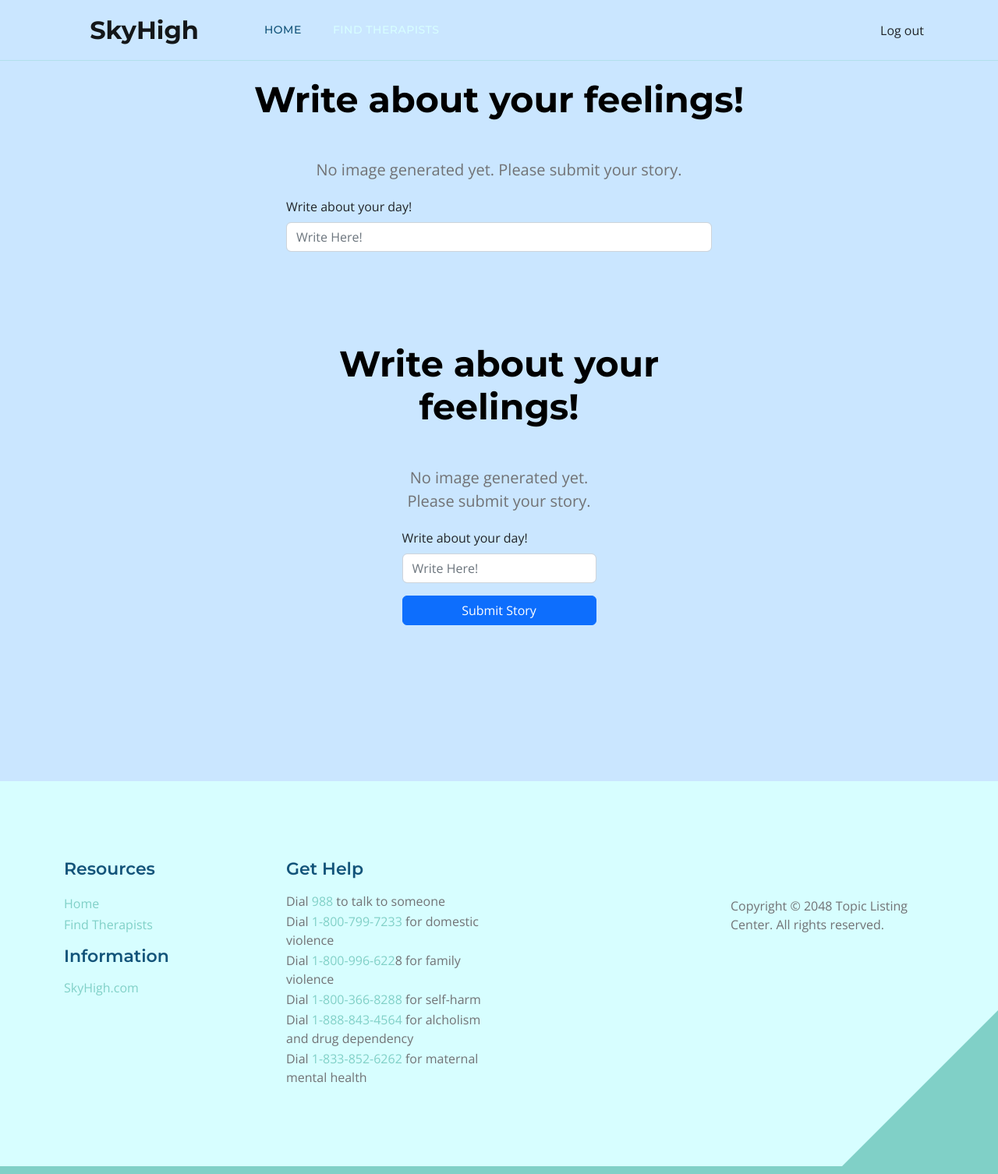
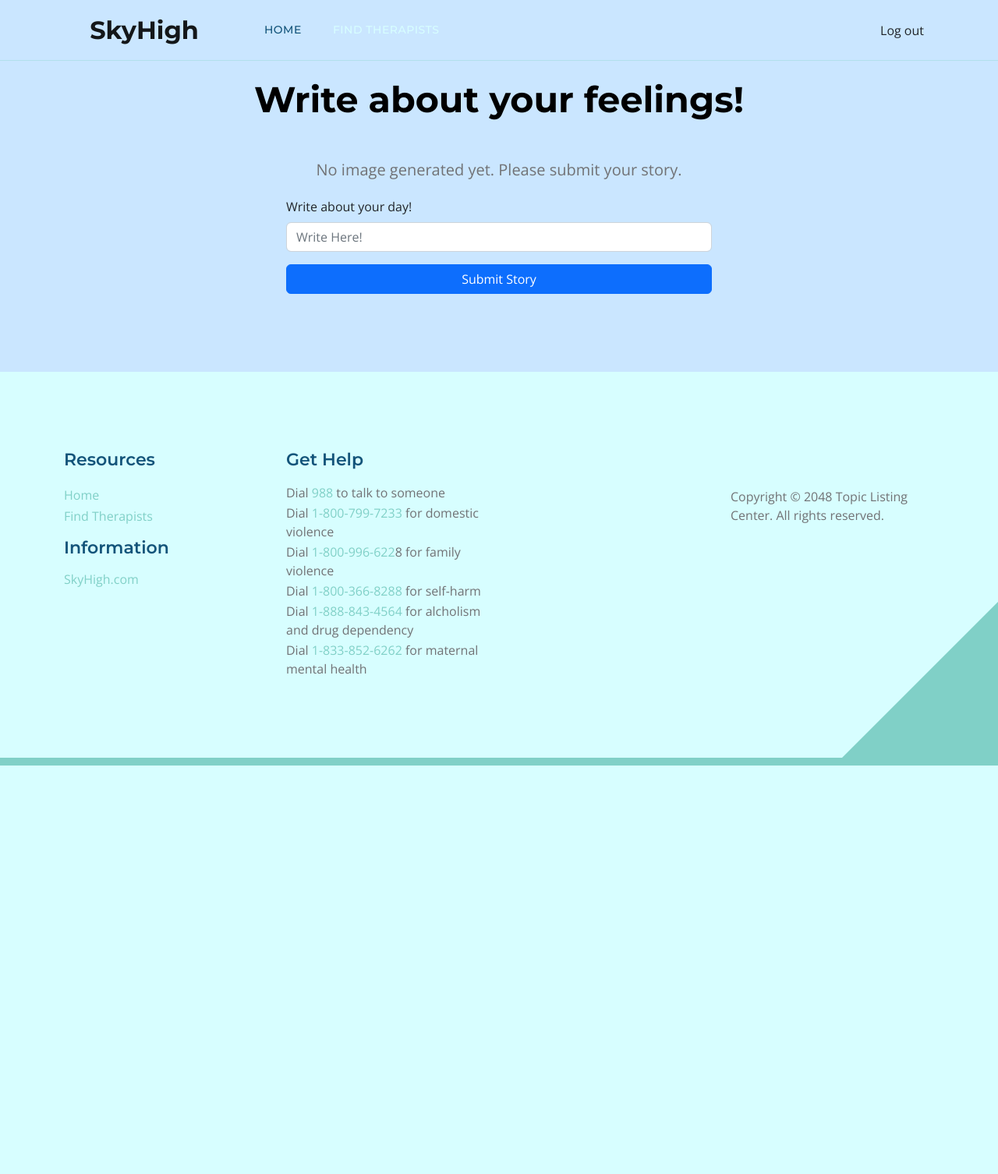
Before and after one commit to OluwajembolaO/SkyHigh, a Flask app: page /whiteboard in a window 1280 px wide. Shown: the whole page at 78% size. After the commit the page ends 982 px from the top, so only its background shows below. Run offline with Flask 3, Linux system fonts and the light colour scheme; parts of the project's set-up code (start-up, migrations or seed data) failed here and were passed over; some libraries are stand-ins or nearby versions; some web fonts are replaced.

Commit message:
we cooked

```diff
--- a/app.py
+++ b/app.py
@@ -32,7 +32,6 @@ def login():
         if not (check and check_password_hash(check[0][2], password)): return "Incorrect username or password"
 
         current_username = username
-        print(current_username)
         return redirect("/")
     return render_template("login.html")
 
@@ -54,21 +53,14 @@ def register():
     return render_template("register.html")
 
 
-@app.route("/whiteboard")
+@app.route("/whiteboard", methods=['GET', 'POST'])
 def whiteboard():
+    if request.method == 'POST':
+        story = request.form.get("story")
+        url = generateImage(story)
+
+        return render_template("whiteboard.html", image=url)
     return render_template("whiteboard.html")
-
-@app.route("/getImage", methods=['GET', 'POST'])
-def get_image():
-    if request.method == 'POST':
-        story = request.form.get('story')
-        image = generateImage(story, current_username)
-        print(image)
-
-        return render_template('whiteboard.html', story=story, image=image)
-    print("NO IMAGE")
-    return render_template('whiteboard.html')
-
 
 @app.route('/therapy', methods=['POST'])
 def find_therapy():
@@ -85,5 +77,6 @@ def find_therapy():
 
     return jsonify(therapies)
 
+
 if __name__ == '__main__':
     app.run(debug=True)
--- a/templates/whiteboard.html
+++ b/templates/whiteboard.html
@@ -63,27 +63,6 @@
         </div>
     </nav>
 
-    <section class="therapy-section section-padding section-bg" id="section_5">
-        <div class="container">
-            <div class="row">
-                <div class="col-lg-12 col-12 text-center">
-                    <h2 class="mb-5">Write about your feelings!</h2>
-                </div>
-
-                <div class="col-lg-6 col-12 mx-auto">
-                    <form id="searchImage" method="POST" action="/getImage">
-                        <div class="image-container">
-                            {% if image %}
-                                <img class="text-center" src="{{ image }}" alt="Your generated image" id="generatedImage" style="max-width: 100%; display: block;">
-                            {% else %}
-                                <p>No image generated yet. Please submit your story.</p>
-                            {% endif %}
-                        </div>
-
-                        <div class="mb-3">
-                            <label for="story" class="form-label">Write about your day!</label>
-                            <input type="text" class="form-control" id="story" name="story" placeholder="Write Here!" required>
-                        </div>
 
             <section class="therapy-section section-padding section-bg" id="section_5">
                 <div class="container">
@@ -93,7 +72,7 @@
                         </div>
 
                         <div class="col-lg-6 col-12 mx-auto">
-                            <form id="searchImage" method="POST" action="/getImage">
+                            <form id="searchImage" method="POST" action="/whiteboard">
                                 <div class="image-container">
                                     {% if image %}
                                         <img class="text-center" src="{{ image }}" alt="Your generated image" id="generatedImage" style="max-width: 100%; display: block;">
```
Also changed, not shown: functions.py (+3 -18 lines), templates/index.html (+2 -5 lines), generated_image.jpg, mental.db.
